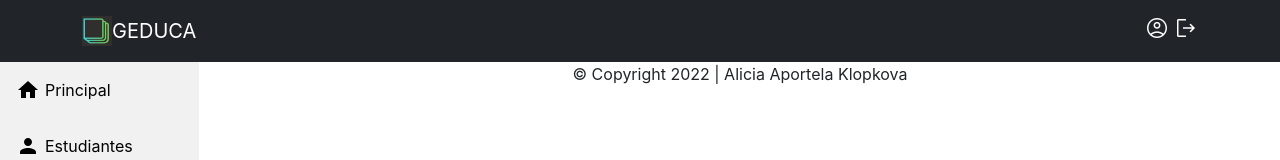
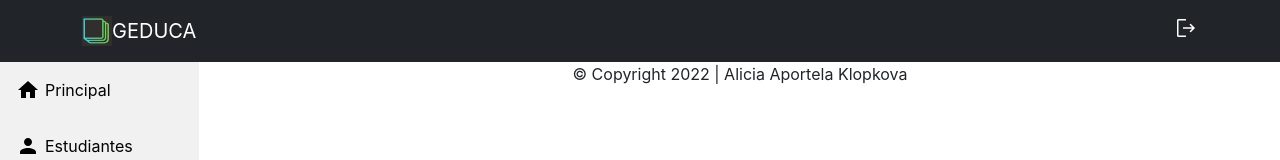
Before and after one commit to aliceklopkova/gestionESBU, a React (Create React App) app: page / in a window 1280 px wide. Shown: the top 160 px of the page. Built offline with nearby package versions, Linux system fonts and the light colour scheme; no server answers; sample sign-in values are in the browser's storage.

Commit message:
Remove user icon

```diff
--- a/src/components/Navbar.jsx
+++ b/src/components/Navbar.jsx
@@ -15,9 +15,9 @@ const Navbarapp = () => (
             <Navbar.Collapse className="justify-content-end">
                 <Navbar.Text>
                     <Link style={{textDecoration: "none"}} to="/logout">
-                        <span style={{paddingRight: "5px"}} className="material-symbols-outlined">
-                            account_circle
-                        </span>
+                        {/*<span style={{paddingRight: "5px"}} className="material-symbols-outlined">*/}
+                        {/*    account_circle*/}
+                        {/*</span>*/}
                         <span className="material-symbols-outlined">
                             logout
                         </span>
```
